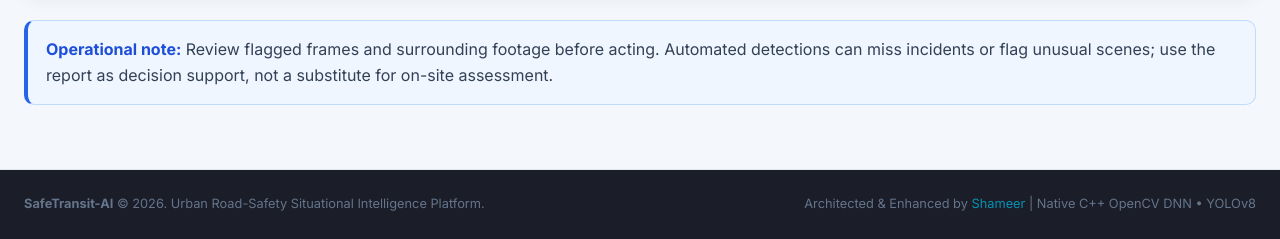
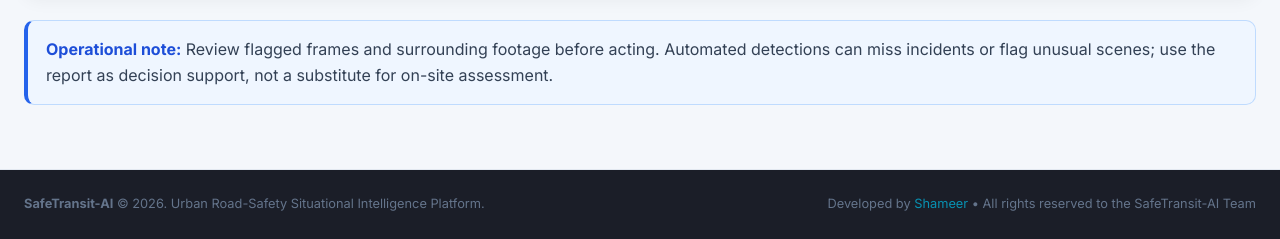
Before and after one commit to Shameer28tm/safetransit-ai, a Flask app: page /home in a window 1280 px wide. Shown: the part 998-1237 px from the top of the page. Run offline with Flask 3, Linux system fonts and the light colour scheme; the visitor is signed in with stand-in values (Sample User, id 1).

Commit message:
Fix incident-triggered SOS delivery and team footer credits

```diff
--- a/templates/base.html
+++ b/templates/base.html
@@ -90,7 +90,7 @@
                     <strong>SafeTransit-AI</strong> &copy; 2026. Urban Road-Safety Situational Intelligence Platform.
                 </div>
                 <div class="footer-credits">
-                    Architected & Enhanced by <span>Shameer</span> | Native C++ OpenCV DNN &bull; YOLOv8
+                    Developed by <span>Shameer</span> &bull; All rights reserved to the SafeTransit-AI Team
                 </div>
             </div>
         </div>
```
